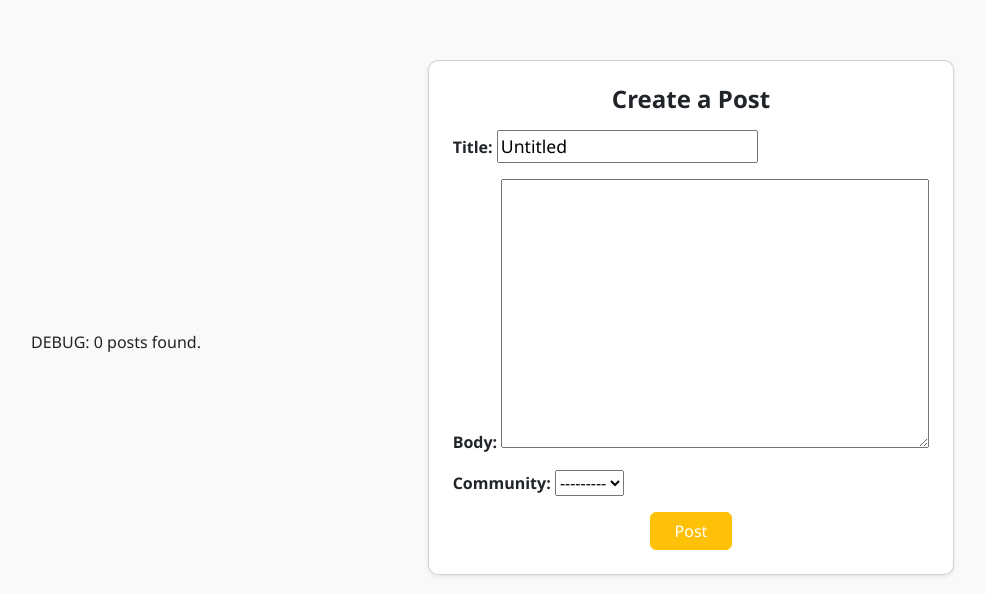
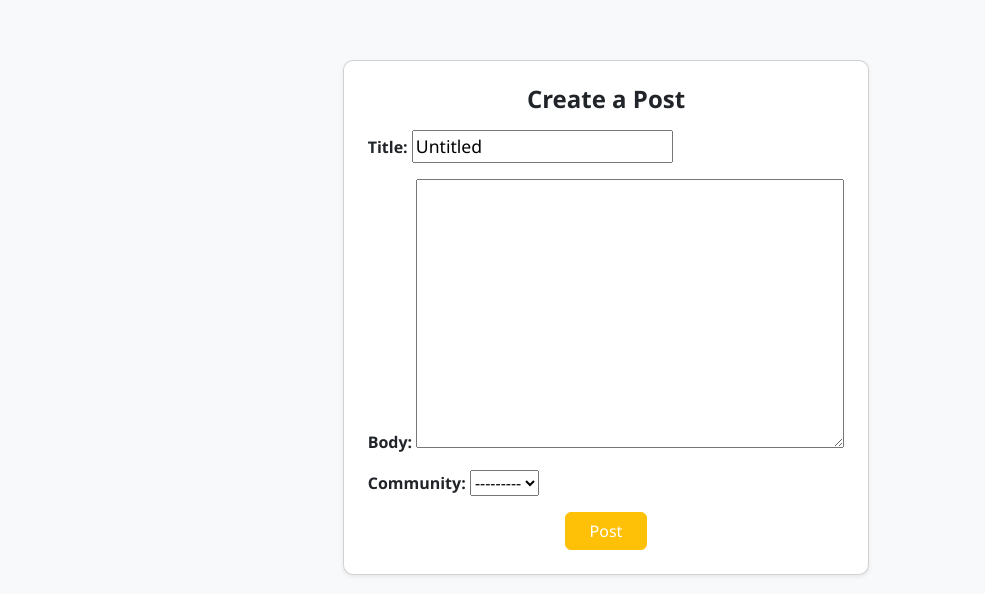
Before and after one commit to mario14guajardo/django-app, a Django app: page /feed/ in a window 1280 px wide. Shown: the part 80-674 px from the top of the page, without its empty margins (34-1019 px from the left). Run offline with Django 5.2, Linux system fonts and the light colour scheme; data that the repository does not hold is empty.

Commit message:
Update feed.html

```diff
--- a/myapp/templates/myapp/feed.html
+++ b/myapp/templates/myapp/feed.html
@@ -1,12 +1,6 @@
 {% extends "myapp/base.html" %}
 {% block title %}Home Feed{% endblock %}
 {% block content %}
-
-<p>DEBUG: {{ posts|length }} posts found.</p>
-{% for post in posts %}
-  <p>{{ post.title }} by {{ post.author.username }}</p>
-{% endfor %}
-
 
 
 <style>
```
